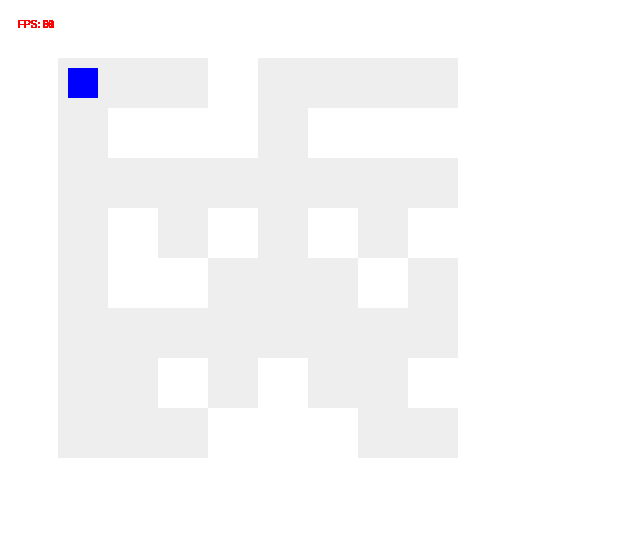
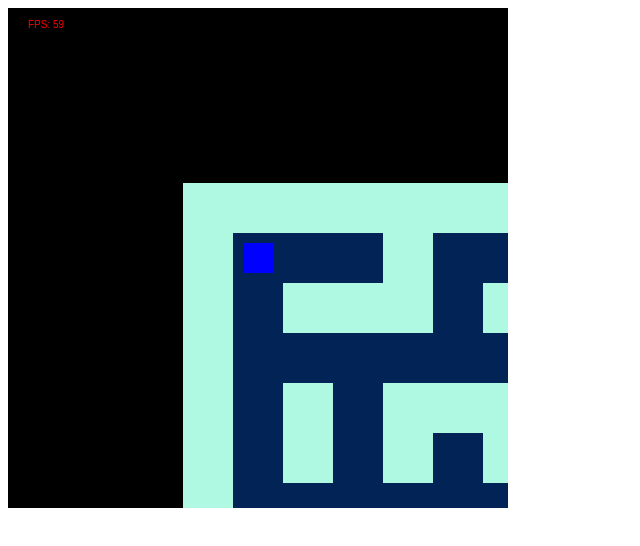
Before and after one commit to MantilllaBigfoot/1st-js-canvas-game, a plain HTML site: page index.html in a window 1280 px wide. Shown: the whole page, without its empty margins (0-640 px from the left). Drawn offline with Linux system fonts and the light colour scheme.

Commit message:
add camera

```diff
--- a/index.html
+++ b/index.html
@@ -9,6 +9,7 @@
   </head>
   <body>
     <canvas width="500" height="500"></canvas>
+    <script src="./javascripts/viewport.js"></script>
     <script src="./javascripts/obstacle.js"></script>
     <script src="./javascripts/player.js"></script>
     <script src="./javascripts/gameLevel.js"></script>
--- a/javascripts/gameLevel.js
+++ b/javascripts/gameLevel.js
@@ -4,27 +4,45 @@ class GameLevel {
     this.context = context;
     this.tileW = 50;
     this.tileH = 50;
-    this.mapArrayWidth = 10;
-    this.mapArrayHeight = 10;
+    this.mapArrayWidth = 20;
+    this.mapArrayHeight = 20;
     this.currentSec = 0;
     this.framesLastSec = 0;
     this.lastFrameTime = 0;
     this.frameCount = 0;
     this.obstacleArr = [];
+    this.speed = 3;
     this.mapArr = this.createMapArr();
+    console.log(this.mapArr);
     this.player = new Player(this);
+    this.viewport = new ViewPort(this);
     this.drawLevel();
     this.enableControls();
+    this.viewport.screen = [canvas.width, canvas.height];
   }
 
+  //Creates the map with obstacles
   createMapArr() {
     const mapArr = [
-      0, 0, 0, 0, 0, 0, 0, 0, 0, 0, 0, 1, 1, 1, 0, 1, 1, 1, 1, 0, 0, 1, 0, 0, 0,
-      1, 0, 0, 0, 0, 0, 1, 1, 1, 1, 1, 1, 1, 1, 0, 0, 1, 0, 1, 0, 1, 0, 1, 0, 0,
-      0, 1, 0, 0, 1, 1, 1, 0, 1, 0, 0, 1, 1, 1, 1, 1, 1, 1, 1, 0, 0, 1, 1, 0, 1,
-      0, 1, 1, 0, 0, 0, 1, 1, 1, 0, 0, 0, 1, 1, 0, 0, 0, 0, 0, 0, 0, 0, 0, 0, 0
+      0, 0, 0, 0, 0, 0, 0, 0, 0, 0, 0, 0, 0, 0, 0, 0, 0, 0, 0, 0, 0, 1, 1, 1, 0,
+      1, 1, 1, 1, 1, 1, 1, 1, 1, 1, 0, 1, 1, 1, 0, 0, 1, 0, 0, 0, 1, 0, 0, 0, 0,
+      1, 1, 1, 0, 1, 0, 1, 0, 0, 0, 0, 1, 1, 1, 1, 1, 1, 1, 1, 0, 1, 1, 1, 0, 1,
+      1, 1, 1, 1, 0, 0, 1, 0, 1, 0, 0, 0, 1, 1, 0, 1, 1, 1, 0, 1, 0, 1, 1, 1, 0,
+      0, 1, 0, 1, 0, 1, 0, 0, 1, 0, 1, 1, 1, 1, 1, 0, 1, 1, 1, 0, 0, 1, 1, 1, 1,
+      1, 1, 1, 1, 0, 1, 1, 1, 1, 1, 0, 0, 1, 0, 0, 0, 1, 1, 1, 1, 1, 1, 1, 1, 1,
+      1, 0, 0, 0, 1, 0, 1, 1, 1, 0, 0, 1, 1, 1, 0, 1, 1, 1, 1, 1, 1, 0, 1, 1, 1,
+      1, 1, 1, 1, 0, 0, 0, 1, 0, 0, 1, 0, 0, 1, 0, 1, 1, 1, 1, 1, 1, 0, 1, 1, 0,
+      0, 1, 1, 1, 1, 1, 1, 1, 1, 1, 1, 1, 1, 1, 1, 1, 0, 1, 1, 0, 0, 1, 1, 1, 1,
+      1, 1, 1, 1, 1, 1, 1, 1, 1, 1, 1, 0, 0, 1, 0, 0, 1, 0, 0, 0, 0, 0, 0, 0, 1,
+      1, 1, 1, 1, 1, 1, 1, 1, 1, 0, 0, 1, 0, 1, 1, 1, 1, 1, 0, 1, 1, 1, 1, 1, 1,
+      1, 1, 1, 1, 0, 0, 1, 0, 1, 0, 0, 0, 1, 0, 1, 1, 1, 1, 1, 1, 1, 0, 1, 1, 0,
+      0, 1, 0, 1, 0, 1, 0, 1, 0, 1, 0, 0, 0, 0, 1, 1, 0, 0, 0, 0, 0, 1, 0, 1, 1,
+      1, 0, 1, 0, 1, 1, 1, 1, 0, 1, 1, 1, 0, 1, 0, 0, 1, 0, 0, 0, 0, 0, 1, 0, 1,
+      0, 0, 1, 0, 1, 1, 1, 0, 1, 0, 0, 1, 1, 1, 1, 1, 1, 1, 1, 1, 1, 1, 1, 1, 1,
+      1, 1, 1, 1, 0, 0, 0, 0, 0, 0, 0, 0, 0, 0, 0, 0, 0, 0, 0, 0, 0, 0, 0, 0, 0
     ];
-    // Get each element of the array
+
+    // Get each element of the array and push it into an obstacle array
     for (let y = 0; y < this.mapArrayHeight; y++) {
       for (let x = 0; x < this.mapArrayWidth; x++) {
         switch (mapArr[y * this.mapArrayWidth + x]) {
@@ -45,6 +63,7 @@ class GameLevel {
     return mapArr;
   }
 
+  //Check if obstacles are colliding
   isAllowedToMove(direction) {
     let allowedToMove = true;
     switch (direction) {
@@ -114,21 +133,6 @@ class GameLevel {
         }
         break;
     }
-
-    // for (let element of this.obstacleArr) {
-    // if (
-    //   !element.checkIntersection(
-    //     this.player.dimension[0],
-    //     this.player.dimension[1],
-    //     this.player.position[0],
-    //     this.player.position[1]
-    //   )
-    //   ) {
-    //     allowedToMove = true;
-    //   } else {
-    //     return false;
-    //   }
-    // }
     return allowedToMove;
   }
 
@@ -138,30 +142,22 @@ class GameLevel {
       switch (code) {
         case 'ArrowUp':
           if (this.isAllowedToMove('Up')) {
-            this.player.position[1] -= 1;
-          } else {
-            console.log('NOT MOVE');
+            this.player.position[1] -= this.speed;
           }
           break;
         case 'ArrowDown':
           if (this.isAllowedToMove('Down')) {
-            this.player.position[1] += 1;
-          } else {
-            console.log('NOT MOVE');
+            this.player.position[1] += this.speed;
           }
           break;
         case 'ArrowRight':
           if (this.isAllowedToMove('Right')) {
-            this.player.position[0] += 1;
-          } else {
-            console.log('NOT MOVE');
+            this.player.position[0] += this.speed;
           }
           break;
         case 'ArrowLeft':
           if (this.isAllowedToMove('Left')) {
-            this.player.position[0] -= 1;
-          } else {
-            console.log('NOT MOVE');
+            this.player.position[0] -= this.speed;
           }
           break;
       }
@@ -170,46 +166,62 @@ class GameLevel {
 
   drawLevel() {
     window.requestAnimationFrame(() => {
-      var currentFrameTime = Date.now();
       this.getFrameRate();
 
-      for (let y = 0; y < this.mapArrayHeight; y++) {
-        for (let x = 0; x < this.mapArrayWidth; x++) {
+      this.viewport.update(
+        this.player.position[0] + this.player.dimension[0] / 2,
+        this.player.position[1] + this.player.dimension[1] / 2
+      );
+      this.context.fillStyle = '#000000';
+      this.context.fillRect(
+        0,
+        0,
+        this.viewport.screen[0],
+        this.viewport.screen[1]
+      );
+
+      for (
+        let y = this.viewport.startTile[1];
+        y <= this.viewport.endTile[1];
+        y++
+      ) {
+        for (
+          let x = this.viewport.startTile[0];
+          x <= this.viewport.endTile[0];
+          x++
+        ) {
           switch (this.mapArr[y * this.mapArrayWidth + x]) {
             case 0:
-              this.context.fillStyle = '#999999';
-              this.context.fillRect(
-                x * this.tileW,
-                y * this.tileH,
-                this.tileWw,
-                this.tileH
-              );
+              this.context.fillStyle = '#aff9e3';
+
               break;
             case 1:
-              this.context.fillStyle = '#eeeeee';
-              this.context.fillRect(
-                x * this.tileW,
-                y * this.tileH,
-                this.tileW,
-                this.tileH
-              );
+              this.context.fillStyle = '#012355';
               break;
           }
+          this.context.fillRect(
+            this.viewport.offset[0] + x * this.tileW,
+            this.viewport.offset[1] + y * this.tileH,
+            this.tileW,
+            this.tileH
+          );
         }
       }
 
-      console.log(this.obstacleArr.length);
+      //Draw the player
       this.context.fillStyle = '#0000ff';
       this.context.fillRect(
-        this.player.position[0],
-        this.player.position[1],
+        this.viewport.offset[0] + this.player.position[0],
+        this.viewport.offset[1] + this.player.position[1],
         this.player.dimension[0],
         this.player.dimension[1]
       );
 
+      //Draw the FPS counter
       this.context.fillStyle = '#ff0000';
-      this.context.fillText(`FPS: ${this.framesLastSec}`, 10, 20);
+      this.context.fillText(`FPS: ${this.framesLastSec}`, 20, 20);
       this.lastFrameTime = this.currentFrameTime;
+
       this.drawLevel();
     });
   }
--- /dev/null
+++ b/javascripts/viewport.js
@@ -0,0 +1,40 @@
+class ViewPort {
+  constructor(gameInstance) {
+    this.game = gameInstance;
+    this.screen = [0, 0];
+    this.startTile = [0, 0];
+    this.endTile = [0, 0];
+    this.offset = [0, 0];
+  }
+
+  update(px, py) {
+    this.offset[0] = Math.floor(this.screen[0] / 2 - px);
+    this.offset[1] = Math.floor(this.screen[1] / 2 - py);
+
+    let tile = [
+      Math.floor(px / this.game.tileW),
+      Math.floor(py / this.game.tileH)
+    ];
+    this.startTile[0] =
+      tile[0] - 1 - Math.ceil(this.screen[0] / 2 / this.game.tileW);
+    this.startTile[1] =
+      tile[1] - 1 - Math.ceil(this.screen[1] / 2 / this.game.tileH);
+
+    if (this.startTile[0] < 0) {
+      this.startTile[0] = 0;
+    }
+    if (this.startTile[1] < 0) {
+      this.startTile[1] = 0;
+    }
+
+    this.endTile[0] = tile[0] + 1 + Math.ceil(this.screen[0] / this.game.tileW);
+    this.endTile[1] = tile[1] + 1 + Math.ceil(this.screen[1] / this.game.tileH);
+
+    if (this.endTile[0] >= this.game.mapArrayWidth) {
+      this.endTile[0] = this.game.mapArrayWidth - 1;
+    }
+    if (this.endTile[1] >= this.game.mapArrayHeight) {
+      this.endTile[1] = this.game.mapArrayHeight - 1;
+    }
+  }
+}
```
